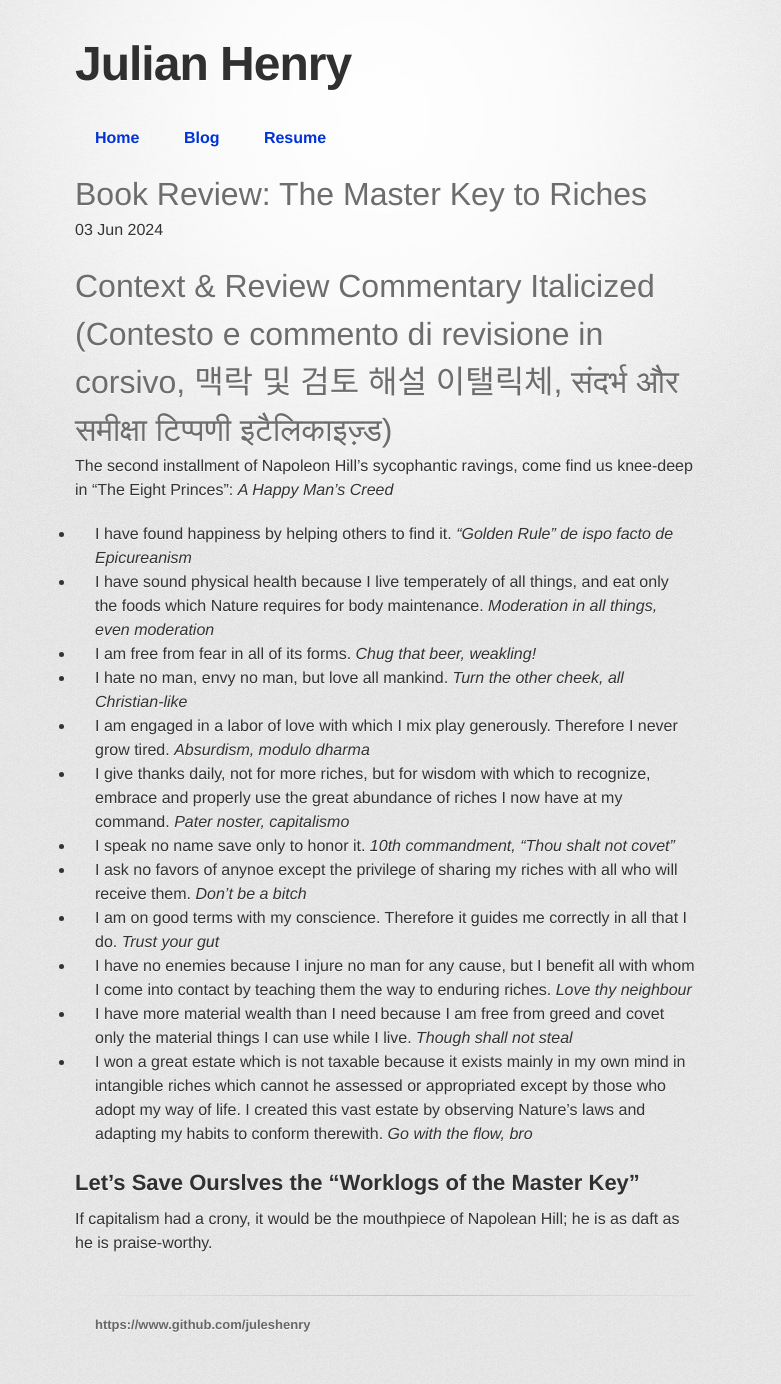
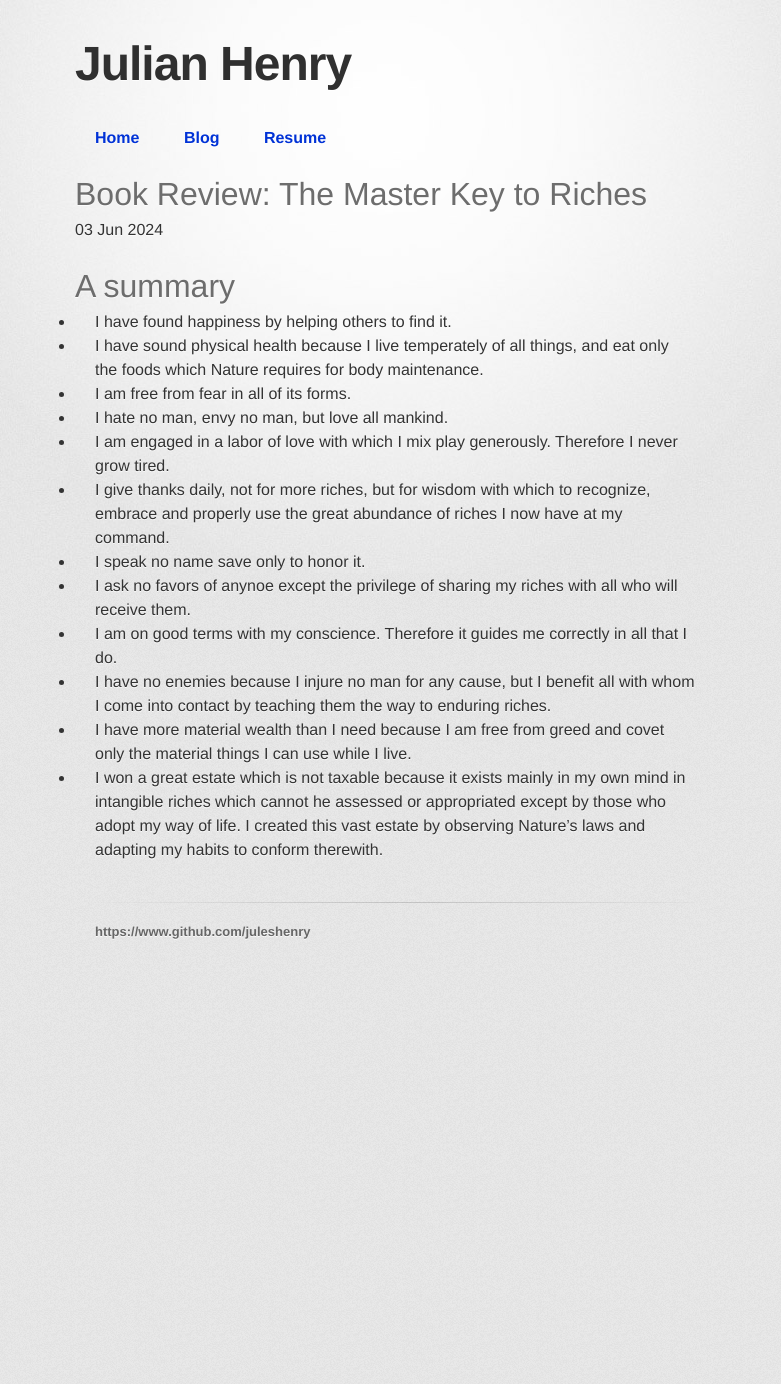
Before and after one commit to juleshenry/juleshenry.github.io, a Jekyll site: the page built from _posts/2024-06-03-the-master-keys-to-riches.md, in a window 1280 px wide. Shown: the whole page, without its empty margins (63-844 px from the left). Built offline with Jekyll 4.4.1, drawn with Linux system fonts in a browser that asks for light colours; some web fonts are replaced; after the commit the page ends 991 px from its top, so only the background shows below that.

Commit message:
editorialization

```diff
--- a/_posts/2024-06-03-the-master-keys-to-riches.md
+++ b/_posts/2024-06-03-the-master-keys-to-riches.md
@@ -5,22 +5,17 @@
 categories: wealth
 ---
 
-# Context & Review Commentary Italicized (Contesto e commento di revisione in corsivo, 맥락 및 검토 해설 이탤릭체, संदर्भ और समीक्षा टिप्पणी इटैलिकाइज़्ड)
+# A summary
 
-The second installment of Napoleon Hill's sycophantic ravings, come find us knee-deep in "The Eight Princes": *A Happy Man's Creed*
-
-- I have found happiness by helping others to find it. *"Golden Rule" de ispo facto de Epicureanism*
-- I have sound physical health because I live temperately of all things, and eat only the foods which Nature requires for body maintenance. *Moderation in all things, even moderation*
-- I am free from fear in all of its forms. *Chug that beer, weakling!*
-- I hate no man, envy no man, but love all mankind. *Turn the other cheek, all Christian-like*
-- I am engaged in a labor of love with which I mix play generously. Therefore I never grow tired. *Absurdism, modulo dharma*
-- I give thanks daily, not for more riches, but for wisdom with which to recognize, embrace and properly use the great abundance of riches I now have at my command. *Pater noster, capitalismo*
-- I speak no name save only to honor it. *10th commandment, "Thou shalt not covet"*
-- I ask no favors of anynoe except the privilege of sharing my riches with all who will receive them. *Don't be a bitch*
-- I am on good terms with my conscience. Therefore it guides me correctly in all that I do. *Trust your gut*
-- I have no enemies because I injure no man for any cause, but I benefit all with whom I come into contact by teaching them the way to enduring riches. *Love thy neighbour*
-- I have more material wealth than I need because I am free from greed and covet only the material things I can use while I live. *Though shall not steal*
- - I won a great estate which is not taxable because it exists mainly in my own mind in intangible riches which cannot he assessed or appropriated except by those who adopt my way of life. I created this vast estate by observing Nature's laws and adapting my habits to conform therewith. *Go with the flow, bro*
-
-## Let's Save Ourslves the "Worklogs of the Master Key"
-If capitalism had a crony, it would be the mouthpiece of Napolean Hill; he is as daft as he is praise-worthy.
+- I have found happiness by helping others to find it.
+- I have sound physical health because I live temperately of all things, and eat only the foods which Nature requires for body maintenance.
+- I am free from fear in all of its forms.
+- I hate no man, envy no man, but love all mankind.
+- I am engaged in a labor of love with which I mix play generously. Therefore I never grow tired.
+- I give thanks daily, not for more riches, but for wisdom with which to recognize, embrace and properly use the great abundance of riches I now have at my command.
+- I speak no name save only to honor it.
+- I ask no favors of anynoe except the privilege of sharing my riches with all who will receive them.
+- I am on good terms with my conscience. Therefore it guides me correctly in all that I do.
+- I have no enemies because I injure no man for any cause, but I benefit all with whom I come into contact by teaching them the way to enduring riches.
+- I have more material wealth than I need because I am free from greed and covet only the material things I can use while I live.
+ - I won a great estate which is not taxable because it exists mainly in my own mind in intangible riches which cannot he assessed or appropriated except by those who adopt my way of life. I created this vast estate by observing Nature's laws and adapting my habits to conform therewith.
```
Also changed, not shown: _posts/2024-08-01-your-money-life-your-30s.md (+1 -1 lines).
